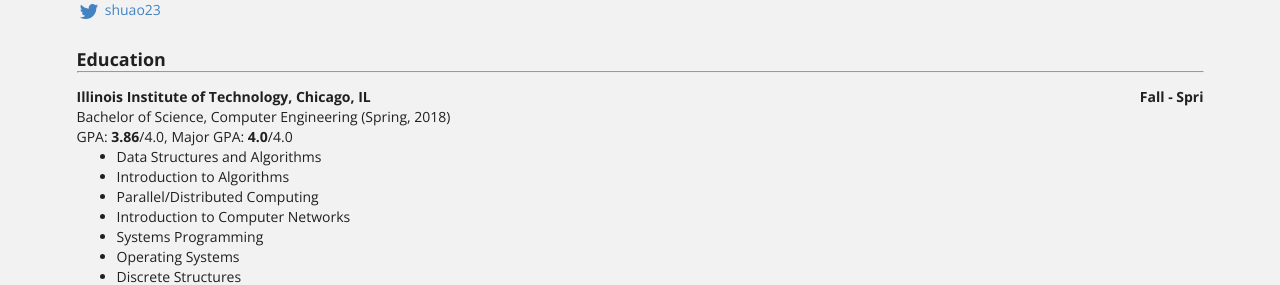
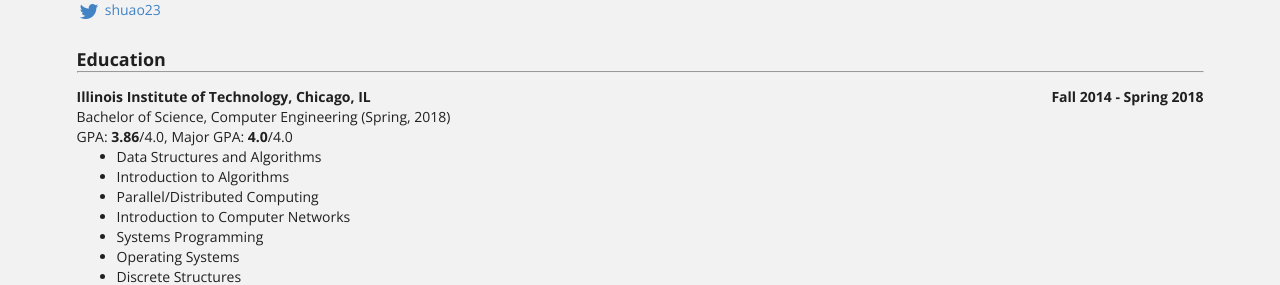
Before and after one commit to shuao23/shuao23.github.io, a Jekyll site: the page built from bio/index.html, in a window 1280 px wide. Shown: the part 208-493 px from the top of the page. Built offline with Jekyll 4.4.1, drawn with Linux system fonts in a browser that asks for light colours.

Commit message:
changed education data

```diff
--- a/_includes/bio-education-2.html
+++ b/_includes/bio-education-2.html
@@ -21,15 +21,13 @@
   <div class="four wide right aligned column no-bottom">
     <p class="ui no-bottom"><b>
       {% if entry.startDate %}
-        {{ entry.startDate | slice: 0,4 }}
+        {{ entry.startDate }}
       {% endif %}
       {% if entry.startDate and entry.startDate != '' and entry.endDate and entry.endDate != '' %}
         -
       {% endif %}
       {% if entry.endDate %}
         {% if entry.endDate != "Present" %}
-          {{ entry.endDate | slice: 0,4 }}
-        {% else %}
           {{ entry.endDate }}
         {% endif %}
       {% endif %}
```
